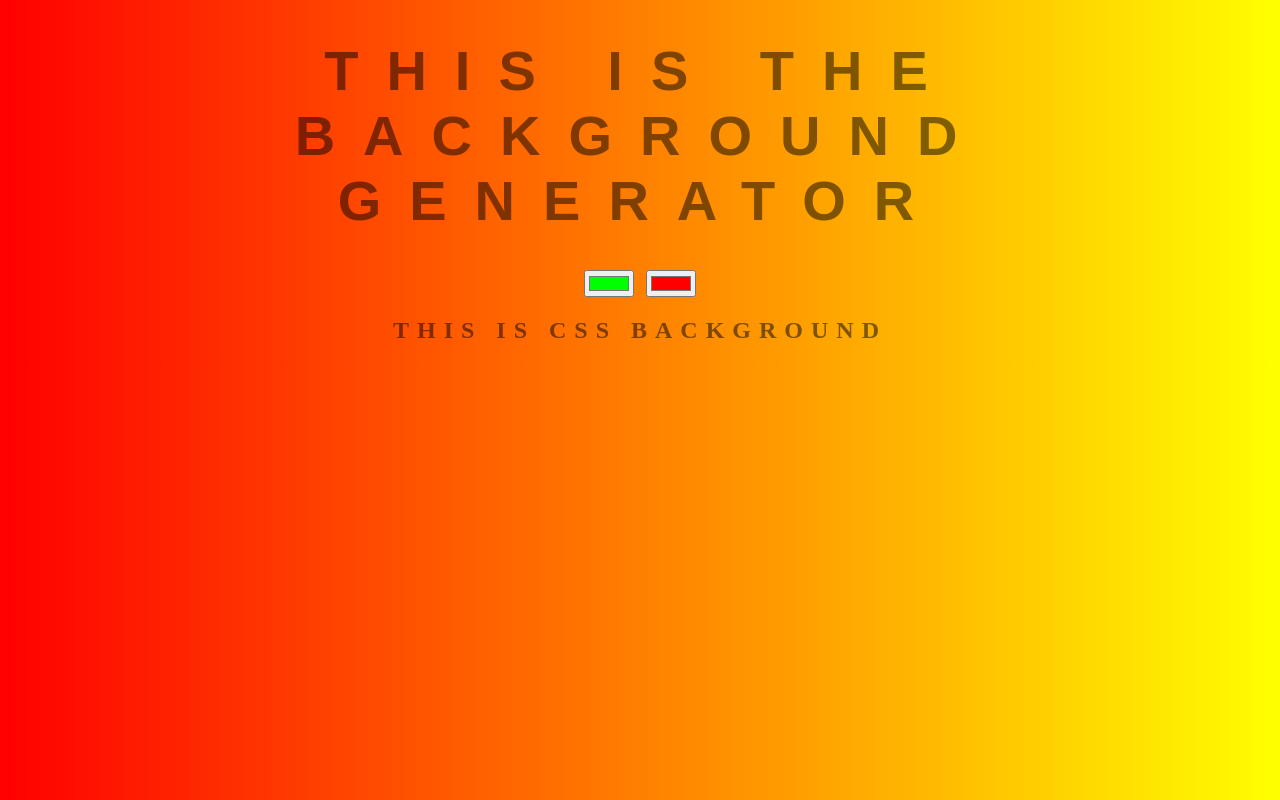
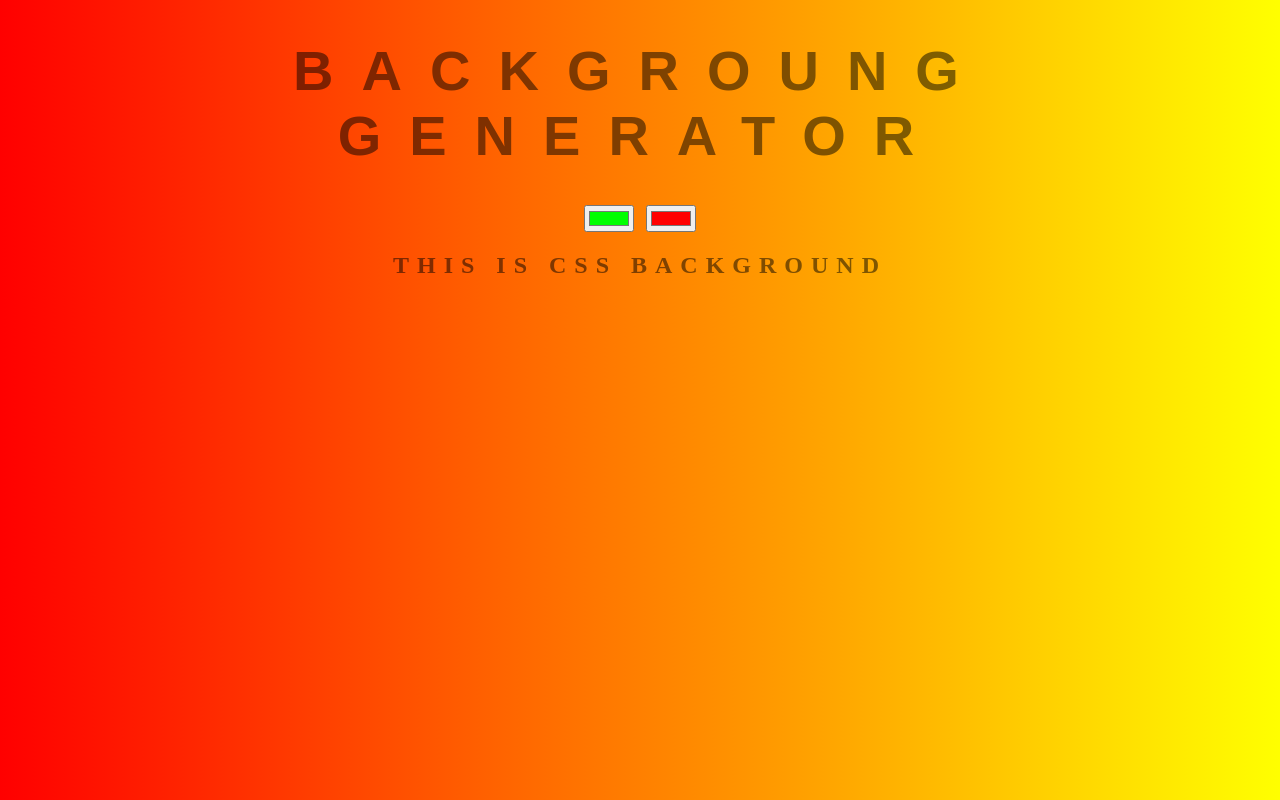
Before and after one commit to NakulGitHub/background-generator, a plain HTML site: page index.html in a window 1280 px wide. Drawn offline with Linux system fonts and the light colour scheme.

Commit message:
reerting bsck to olde title

```diff
--- a/index.html
+++ b/index.html
@@ -5,7 +5,7 @@
 	<link rel="stylesheet" type="text/css" href="style.css">
 </head>
 <body id="gradient">
-	<h1>This is the background Generator</h1>
+	<h1>Backgroung Generator</h1>
 	<input class="color1" type="color" name="color1" value="#00ff00">
 	<input class="color2" type="color" name="color2" value="#ff0000">
 	<h2>This is CSS Background</h2>
```
